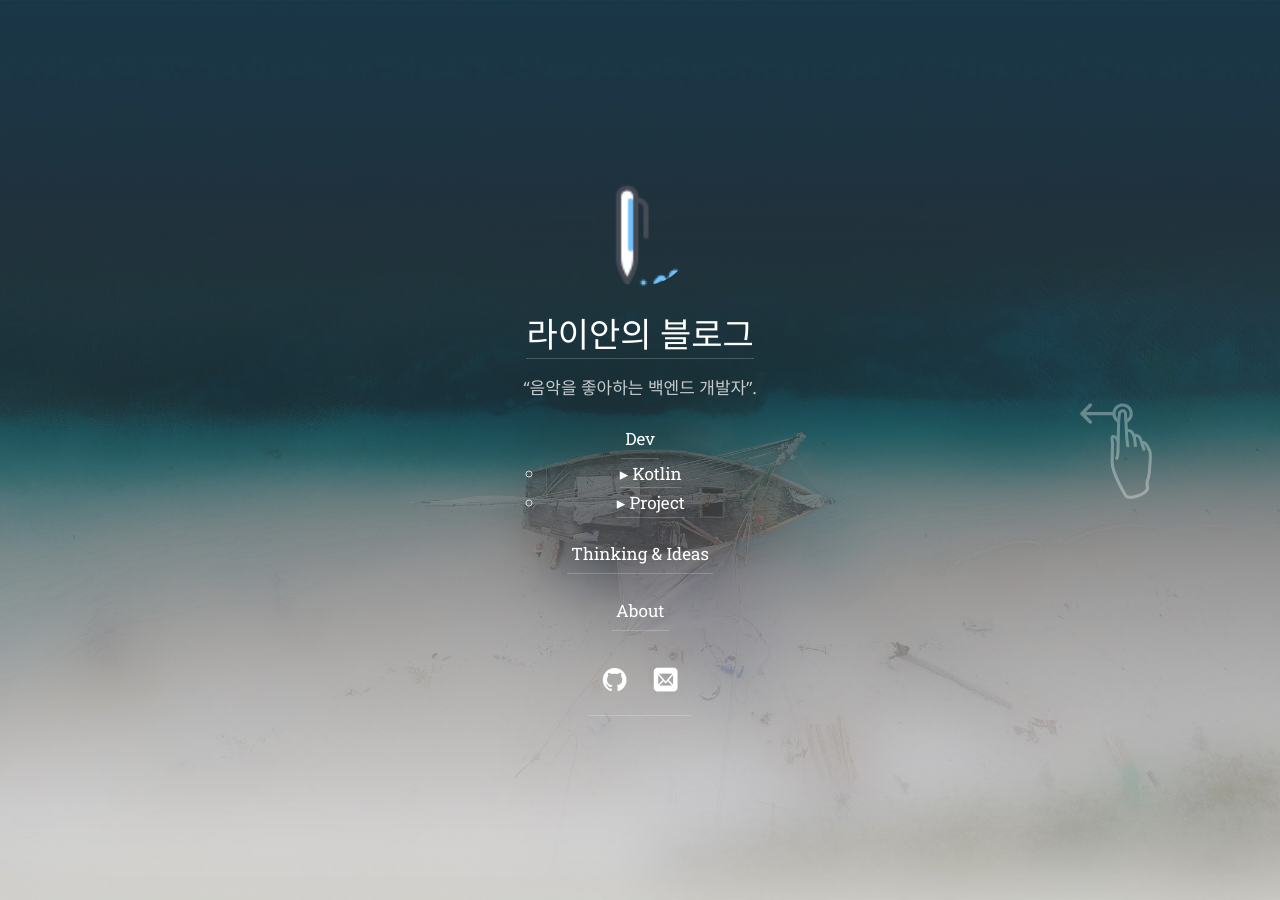
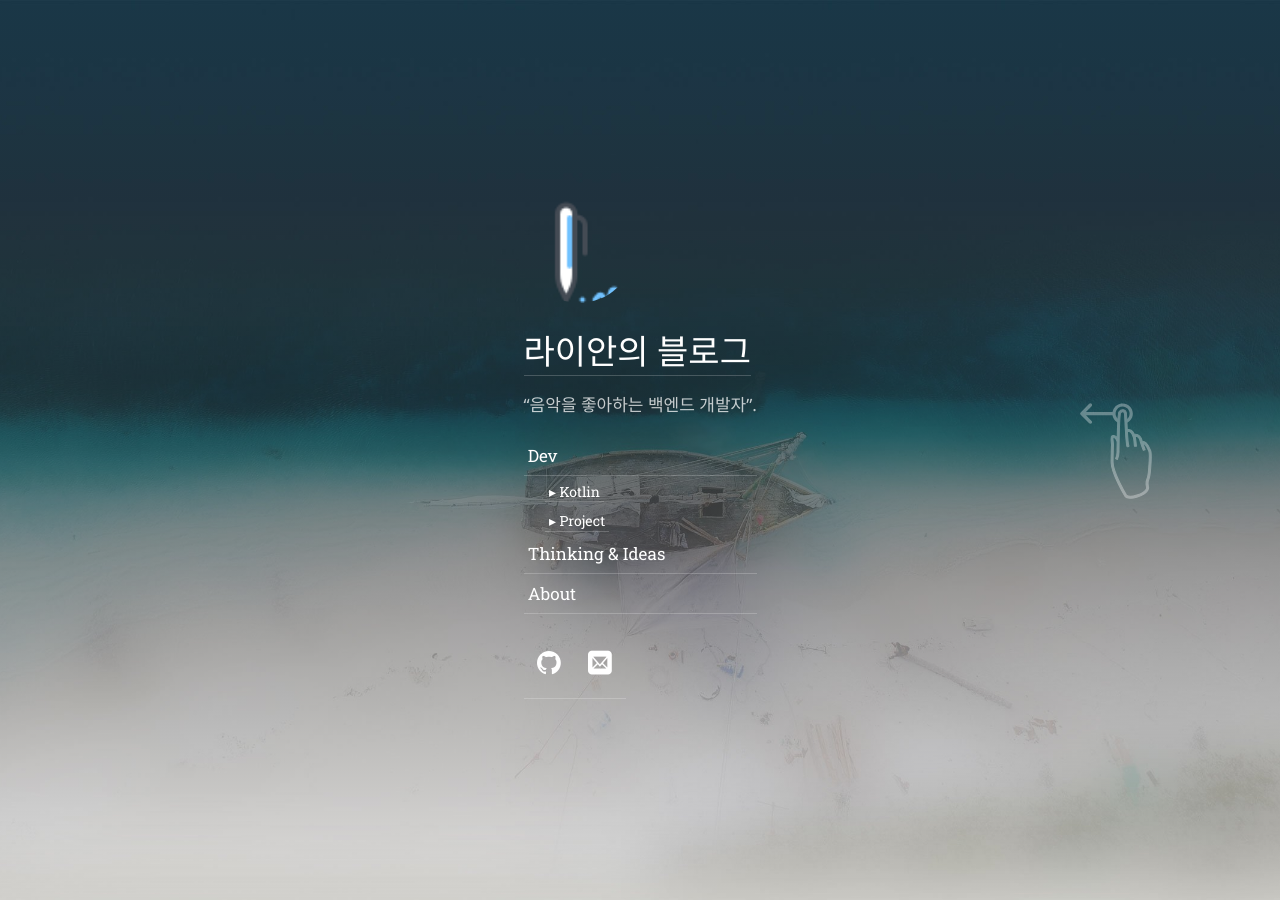
Before and after one commit to yoontae8/yoontae8.github.io, a Jekyll site: the page built from index.html, in a window 1280 px wide. Built offline with Jekyll 4.4.1, drawn with Linux system fonts in a browser that asks for light colours; some web fonts are replaced; the list of posts is cut into pages by our own code.

Commit message:
apply css change on sidebar

```diff
--- a/_sass/hydejack/__inline__/_sidebar.scss
+++ b/_sass/hydejack/__inline__/_sidebar.scss
@@ -67,7 +67,7 @@ hy-drawer {
   justify-content: center;
   align-items: center;
   color: rgba(255, 255, 255, .75);
-  text-align: center;
+  text-align: left;
   z-index: 2;
   min-height: 100vh;
 
@@ -127,15 +127,31 @@ hy-drawer {
   }
 }
 
+ul.menu ul.submenu{
+  list-style-type: none;
+  margin-bottom: 0rem;
+}
+
 .sidebar-nav > ul {
   list-style: none;
   padding-left: 0;
 }
 
 a.sidebar-nav-item {
+  width: 100%;
   display: inline-block;
   font-weight: var(--font-weight-heading);
   line-height: 1.75;
   padding: .25rem;
   border-bottom: 1px solid rgba(255, 255, 255, 0.2);
 }
+
+a.sidebar-nav-subitem {
+  display: inline-block;
+  text-align: right;
+  font-size: 14px;
+  font-weight: var(--font-weight-heading);
+  line-height: 0.75;
+  padding: .25rem;
+  border-bottom: .5px solid rgba(255, 255, 255, 0.2);
+}
```
